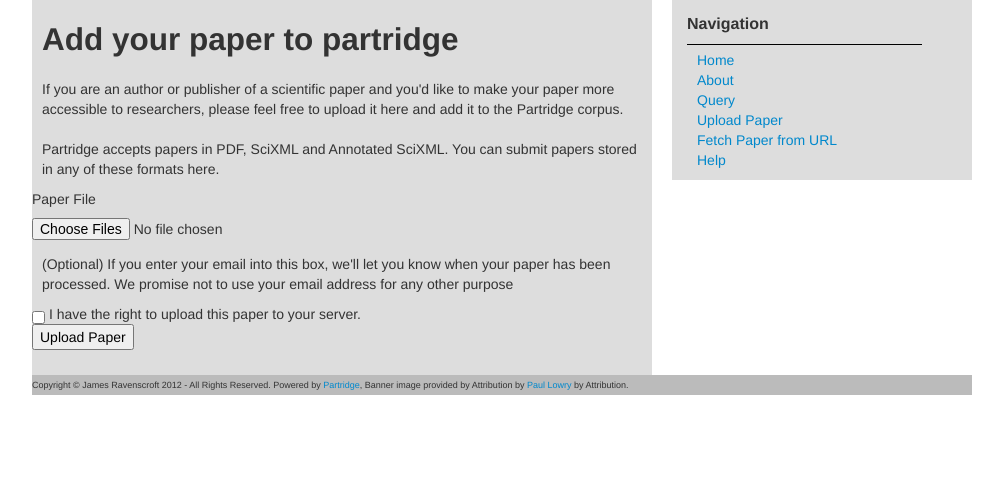
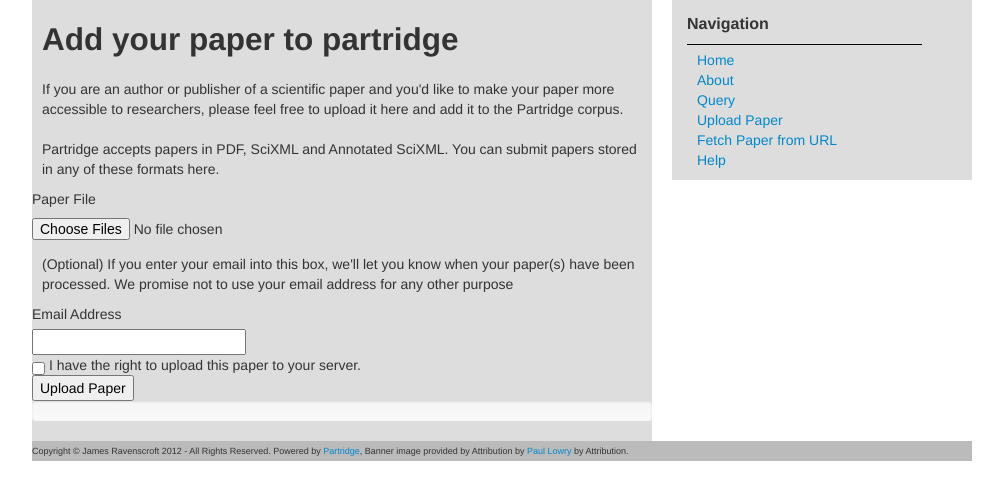
Before and after one commit to ravenscroftj/partridge, a Flask app: page /upload in a window 1280 px wide. Shown: the part 230-730 px from the top of the page, without its empty margins (138-1141 px from the left). Run offline with Flask 2, Linux system fonts and the light colour scheme; parts of the project's set-up code (start-up, migrations or seed data) failed here and were passed over.

Commit message:
Upload from local now provides email notification

```diff
--- a/partridge/templates/remote_form.html
+++ b/partridge/templates/remote_form.html
@@ -54,6 +54,9 @@
 </div>
 
 <div class="span4">
+    <p>(Optional) If you enter your email into this box, we'll let you know when your paper
+has been processed. We promise not to use your email address for any other
+purpose</p>
 </div>
 
 </div>
--- a/partridge/templates/upload.html
+++ b/partridge/templates/upload.html
@@ -25,9 +25,17 @@
     <input type="file" multiple="multiple" name="paper_file" id="upload_field">
    </div>
 
-    <p>(Optional) If you enter your email into this box, we'll let you know when your paper
-has been processed. We promise not to use your email address for any other
-purpose</p>
+
+    <div>
+        <p>(Optional) If you enter your email into this box, we'll let you know
+        when your paper(s)
+    have been processed. We promise not to use your email address for any other
+    purpose</p>
+
+    <label for="email">Email Address </label>
+    <input type-"text" name="email" id="email" >
+    </div>
+
 
 
    <div>
@@ -38,19 +46,29 @@
 
         <div id="progress_report">
             <div id="progress_report_name"></div>
+
             <div id="progress_report_status" style="font-style: italic;"></div>
-            <div id="progress_report_bar_container" style="width: 90%; height: 5px;">
-                <div id="progress_report_bar" style="background-color: blue; width: 0; height: 100%;"></div>
+
+            <div class="progress progress-striped" id="progress_report_bar_container">
+                <div class="bar" id="progress_report_bar" style="width: 0; height: 100%;"></div>
             </div>
         </div>
         <script type="text/javascript">
 
             $(function() {
+
+
+                if($("#email").val() != ""){
+                    email = encodeURI($("#email").val());
+                }
+
+
                 $("#upload_field").html5_upload({
 
                     autostart: false,
 
-                    url: "{{ url_for('.upload')  }}",
+                    url: function(){ return "{{ url_for('.upload')  }}?email="
+                    + email},
                     sendBoundary: window.FormData || $.browser.mozilla,
                     onStart: function(event, total) {
                         return true;
@@ -82,7 +100,7 @@
               if($("#termsBox").is(':checked')){
                 $('#upload_field').triggerHandler('html5_upload.start');
               }else{
-                alert("You must accept the terms and conditions.");
+                alert("You must confirm that you are authorized for this upload.");
               }
             })
 
--- a/partridge/views/upload.py
+++ b/partridge/views/upload.py
@@ -5,6 +5,8 @@
 from flask import render_template, request, current_app
 from werkzeug import secure_filename
 
+from partridge.models import db
+from partridge.models.doc import PaperWatcher
 
 ALLOWED_EXTENSIONS = ['.xml','.pdf']
 
@@ -28,6 +30,20 @@
                 fname = str(uuid.uuid4()) + ext
                 file.save(os.path.join(destdir,fname))
 
+            if ("email" in request.args) & (request.args['email'] != ""):
+
+                current_app.logger.info("Registering watcher for paper at email %s",
+                request.args['email'])
+
+                watcher = PaperWatcher()
+                watcher.email = request.args['email']
+                watcher.filename = fname
+
+                db.session.add(watcher)
+                db.session.commit()
+
+
+
 
 
     return render_template("upload.html")
```
